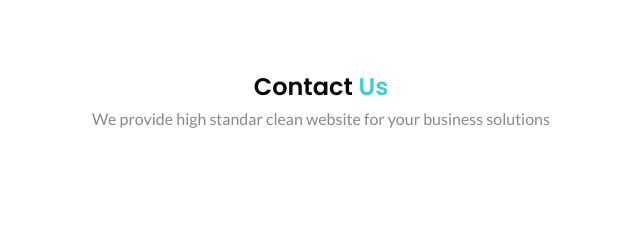
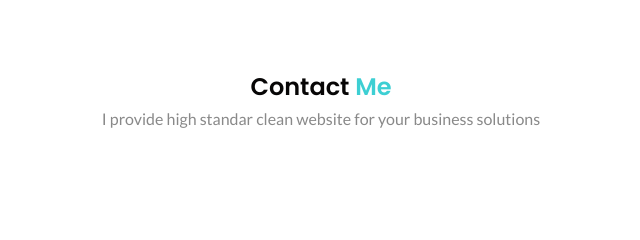
Before and after one commit to HashirSaqib/HashirSaqib.github.io, a plain HTML site: page contact.html in a window 1280 px wide. Shown: the part 127-367 px from the top of the page, 319-959 px from the left. Drawn offline with nearby package versions, Linux system fonts and the light colour scheme.

Commit message:
Update contact.html

```diff
--- a/contact.html
+++ b/contact.html
@@ -52,8 +52,8 @@
 
     <section class="contact">
         <div class="container">
-            <h1 class="section-heading">Contact <span>Us</span></h1>
-            <p>We provide high standar clean website for your business solutions</p>
+            <h1 class="section-heading">Contact <span>Me</span></h1>
+            <p>I provide high standar clean website for your business solutions</p>
             <div class="card-wrapper">
                 <div class="card">
                     <img src="./images/phone-2.svg" alt="">
```
